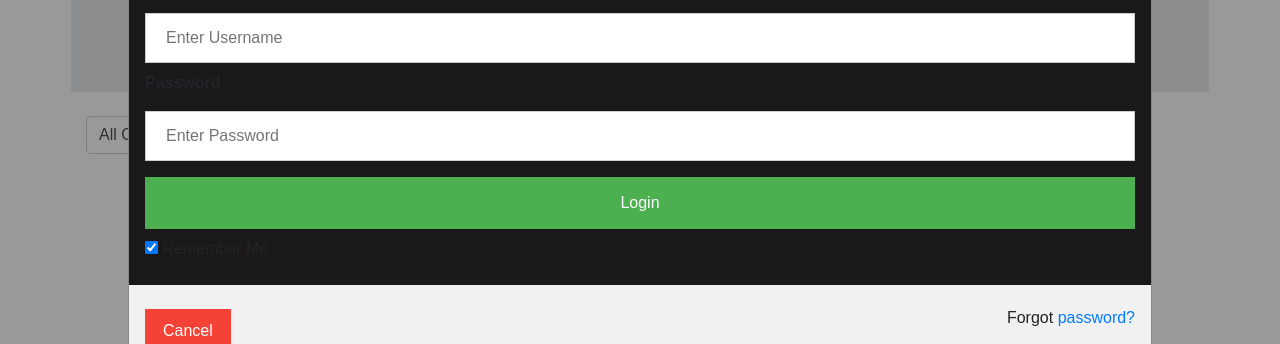
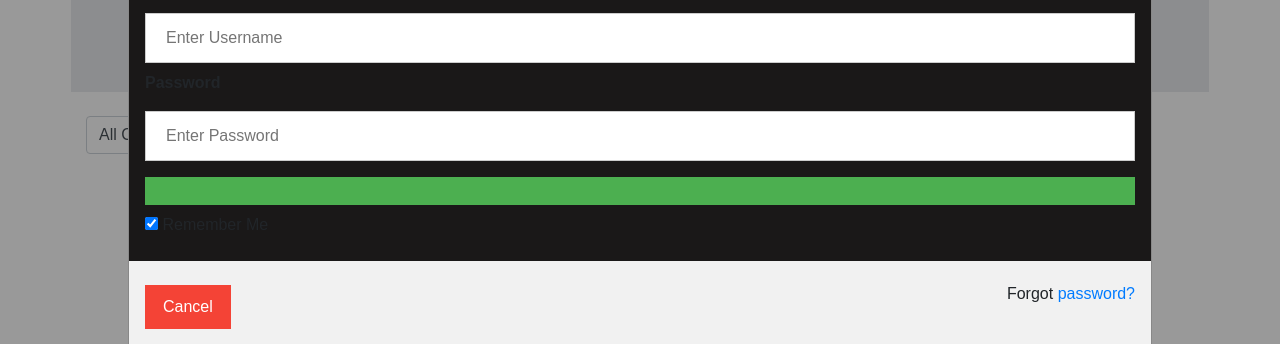
Before and after one commit to nbardoi/Burgers-n-Beer, a website: page public/display.html in a window 1280 px wide. Both pictures are taken after a click on the button "Add your favorite Burgers-n-Beer Restaurant!". Shown: the part 456-800 px from the top of the page. Drawn offline with nearby package versions, Linux system fonts and the light colour scheme; no server answers.

Commit message:
minor button change

```diff
--- a/public/display.html
+++ b/public/display.html
@@ -189,7 +189,7 @@
             <label for="psw"><b>Password</b></label>
             <input type="password" placeholder="Enter Password" name="psw" id="password" required>
 
-            <input type="button" value="Login" id="login" onclick="validate()"/>
+            <button type="button" value="Login" id="login" onclick="validate()"></button>
             <label>
               <input type="checkbox" checked="checked" name="remember"> Remember Me
             </label>
```
